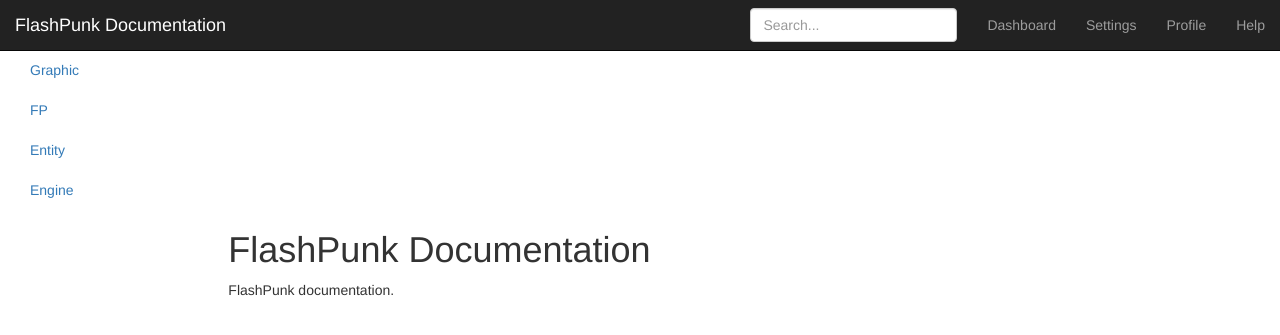
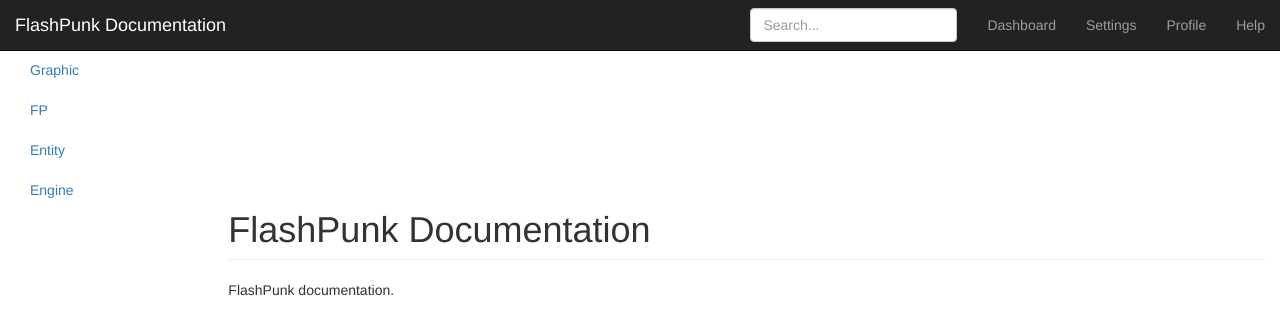
Before and after one commit to useflashpunk/flashpunk-docs, a Jekyll site: the page built from index.html, in a window 1280 px wide. Shown: the top 335 px of the page. Built offline with Jekyll 4.4.1, drawn with Linux system fonts in a browser that asks for light colours; nearby versions of some CDN libraries.

Commit message:
Update default.html

```diff
--- a/_layouts/default.html
+++ b/_layouts/default.html
@@ -15,6 +15,10 @@
     <style>
       body {
         padding-top: 50px;
+      }
+
+      .main .page-header {
+        margin-top: 0px;
       }
     </style>
 
@@ -62,7 +66,7 @@
           </ul>
         </div>
         <div class="col-sm-9 col-sm-offset-3 col-md-10 col-md-offset-2 main">
-          <h1>{{ page.title }}</h1>
+          <h1 class="page-header">{{ page.title }}</h1>
           {{ content }}
         </div>
       </div>
```
